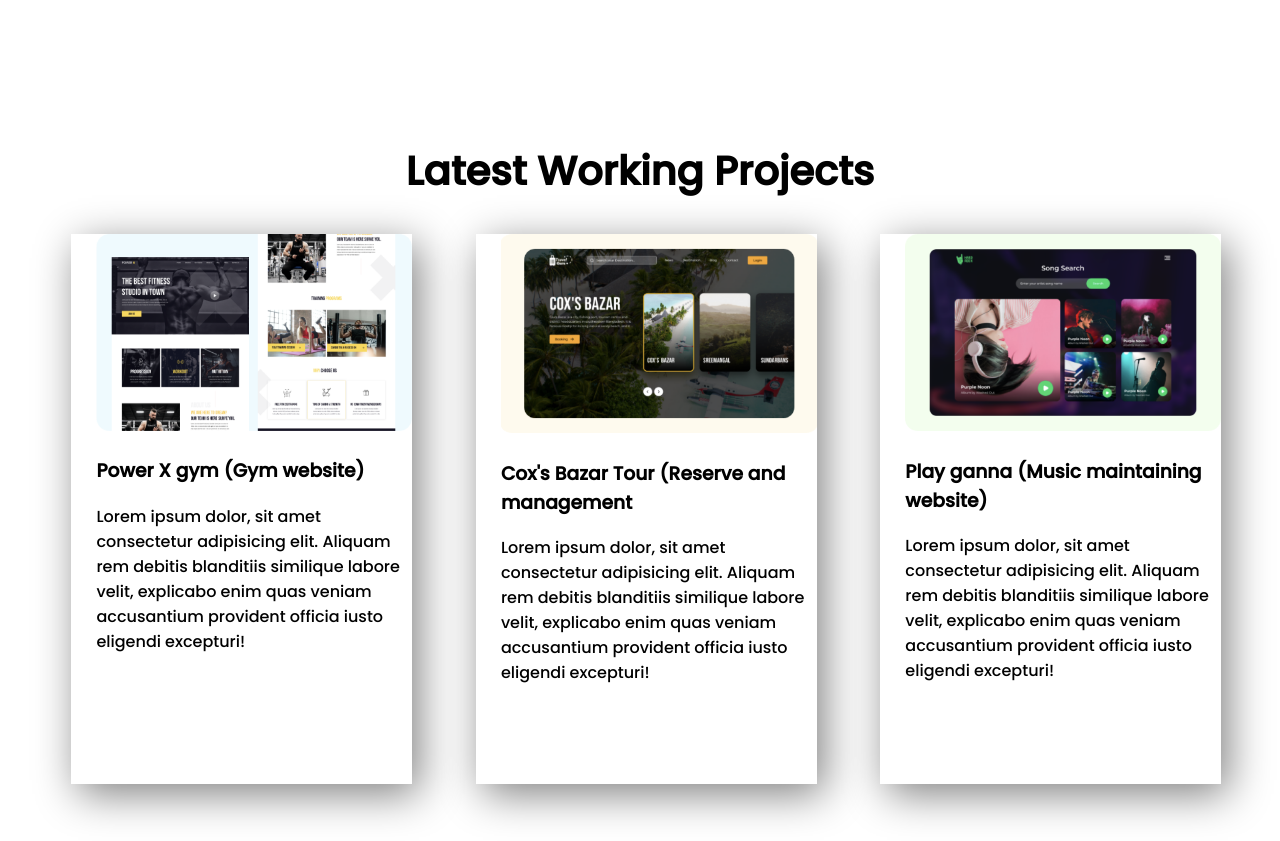
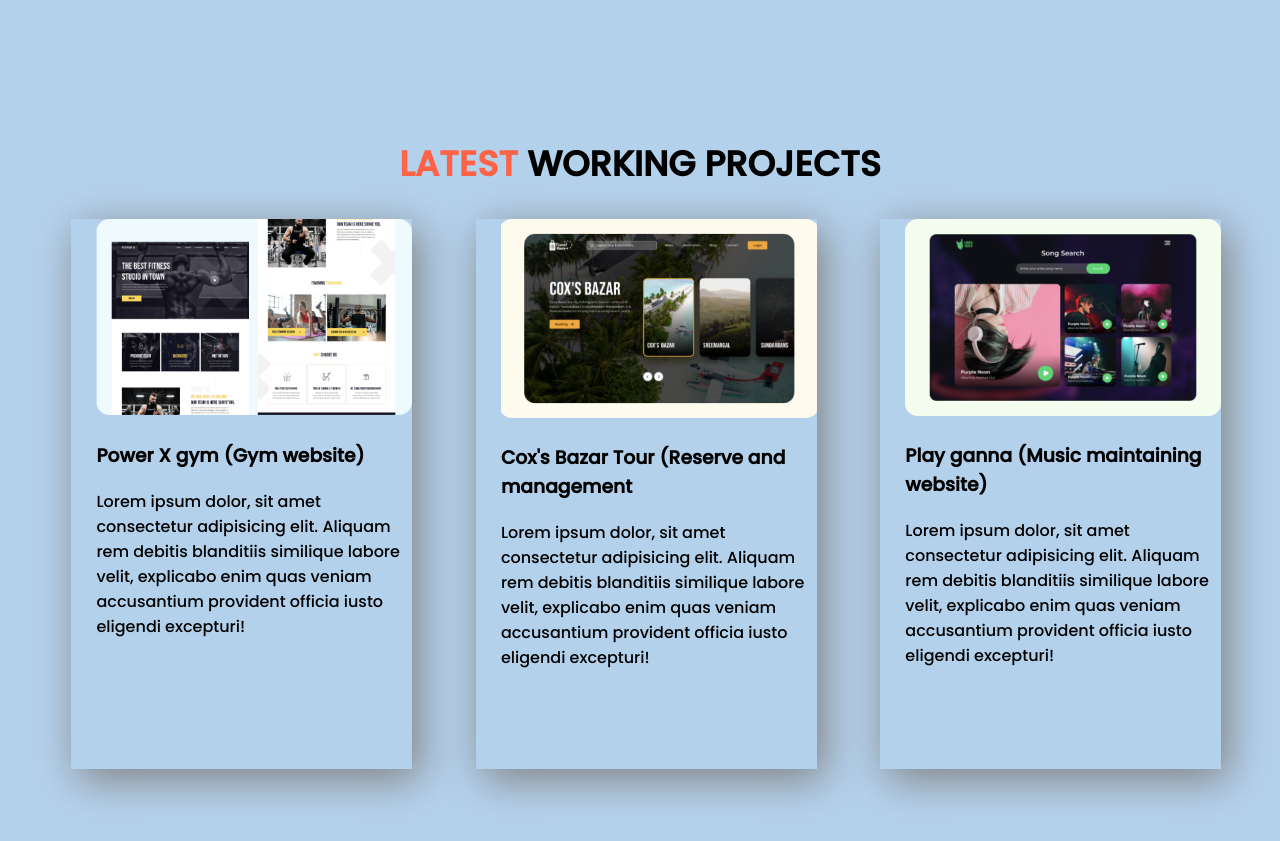
Before and after one commit to sakibhossen202/personalWeb2, a plain HTML site: page index.html in a window 1280 px wide. Shown: the part 1200-2041 px from the top of the page. Drawn offline with Linux system fonts and the light colour scheme.

Commit message:
bg color changed

```diff
--- a/index.html
+++ b/index.html
@@ -33,13 +33,13 @@
         <div class="half-width">
             <h1 class="blue-highlighter">About</h1>
             <p>Lorem ipsum, dolor sit amet consectetur adipisicing elit. Culpa eos distinctio nemo sed! Atque consequatur praesentium accusamus. Nostrum, tempora eius? Lorem ipsum dolor sit amet consectetur, adipisicing elit. Asperiores assumenda aperiam laudantium accusantium numquam reprehenderit, officia quis consequuntur? Sed, quos!</p>
-            <a href="#" class="btn-style"><i class="fa fa-download" aria-hidden="true"></i> DOWNLOAD MY CV</a>
+            <a href="#" class="btn-style"><i class="fa fa-download" aria-hidden="true"> </i>        DOWNLOAD MY CV</a>
         </div>
     </section>
 
     <!-- Latest working project part -->
     <section class="latest-work">
-        <h2 style="text-align: center;">Latest Working Projects</h2>
+        <h2 style="text-align: center;"><span class="tomato-highlighter">LATEST</span> WORKING PROJECTS</h2>
         <div class="project">
             <img src="images/image 4.png" alt="">
             <h3>Power X gym (Gym website)</h3>
--- a/style.css
+++ b/style.css
@@ -1,11 +1,12 @@
 body{
     font-family: 'Poppins', sans-serif;
+    background-color: rgb(180, 209, 236);
 }
 h1{
     font-size: 50px;
 }
 h2{
-    font-size: 40px;
+    font-size: 35px;
 }
 .blue-highlighter{
     color: rgb(96, 96, 240);
```
